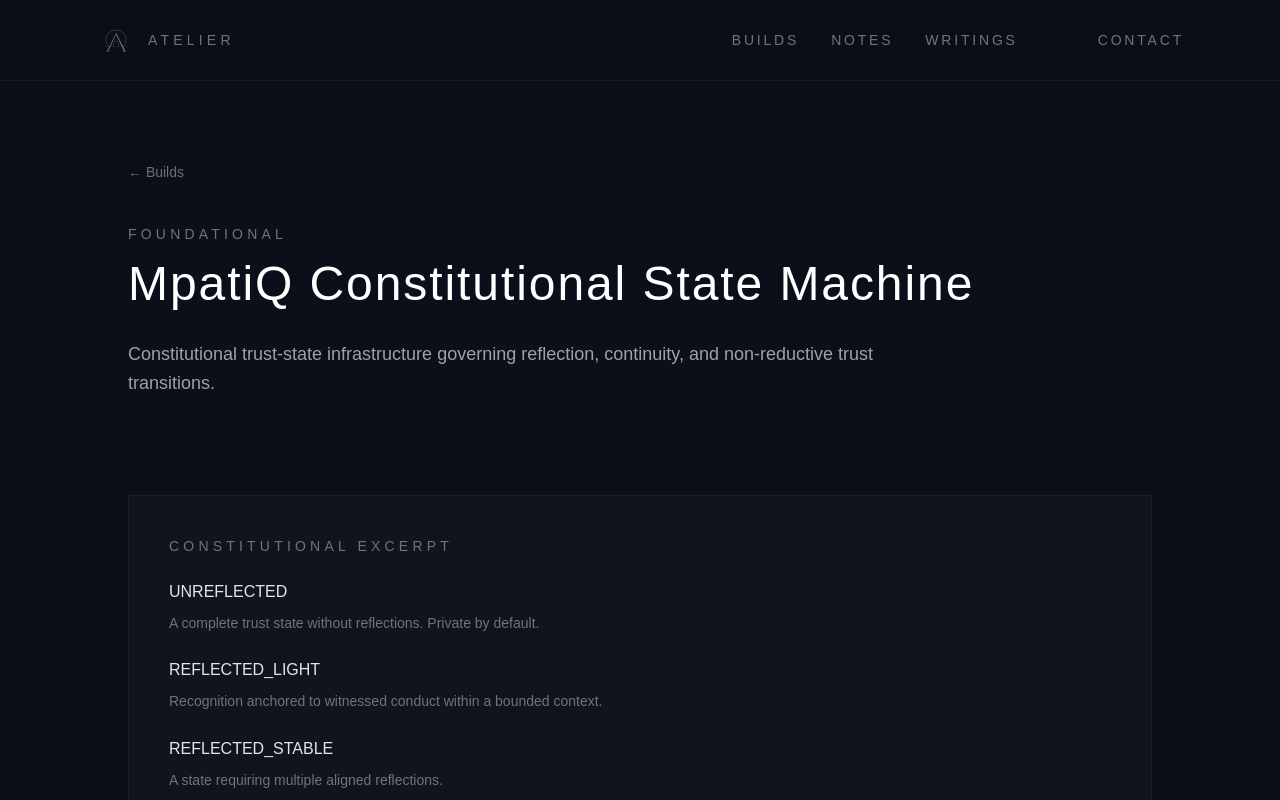
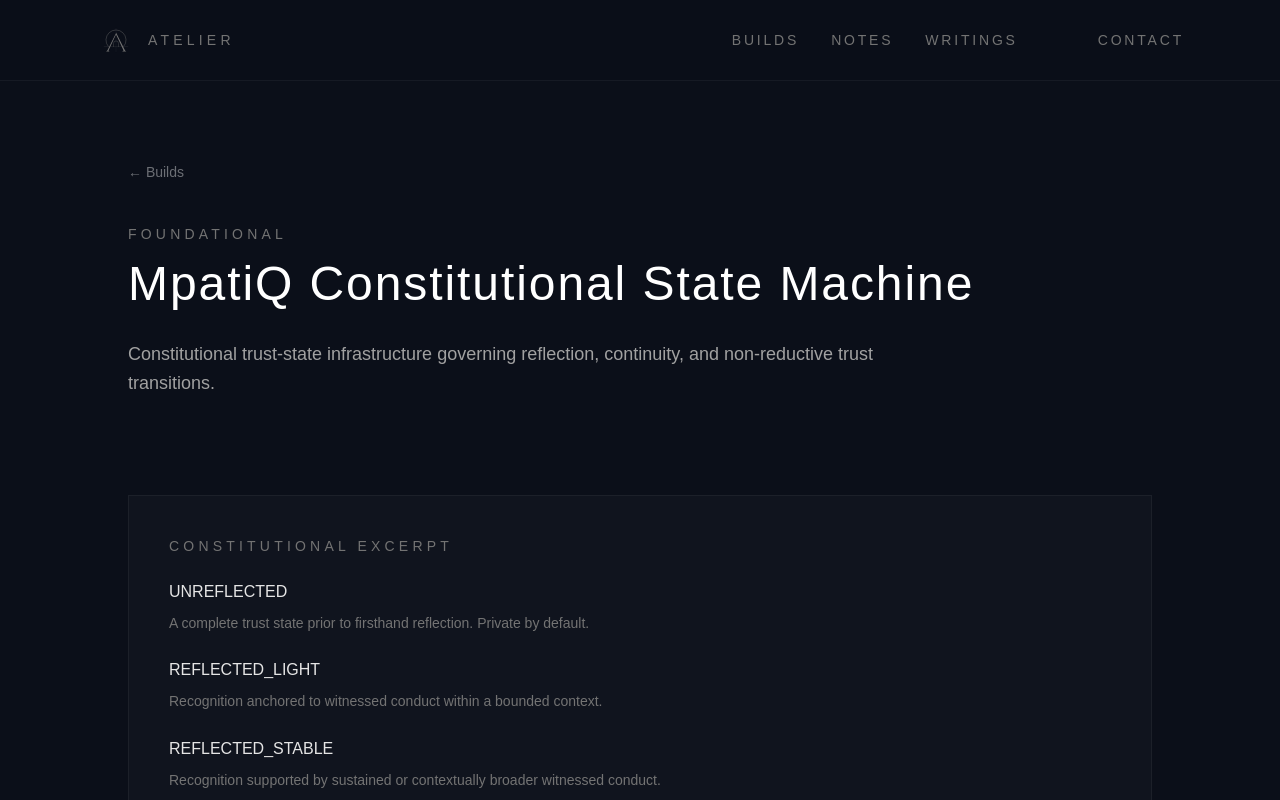
Before and after one commit to mpatiq/atelier, a Next.js app: page /builds/mpatiq-constitutional-state-machine in a window 1280 px wide. Shown: the top 800 px of the page. Built offline with nearby package versions, Linux system fonts and the light colour scheme.

Commit message:
Refine public Constitutional State Machine definitions

```diff
--- a/src/app/builds/mpatiq-constitutional-state-machine/page.tsx
+++ b/src/app/builds/mpatiq-constitutional-state-machine/page.tsx
@@ -85,7 +85,7 @@ export default function MpatiQConstitutionalStateMachine() {
               <div>
                 <h3 className="text-neutral-200">UNREFLECTED</h3>
                 <p className="mt-2 text-sm leading-relaxed text-neutral-500">
-                  A complete trust state without reflections. Private by
+                  A complete trust state prior to firsthand reflection. Private by
                   default.
                 </p>
               </div>
@@ -103,7 +103,8 @@ export default function MpatiQConstitutionalStateMachine() {
               <div>
                 <h3 className="text-neutral-200">REFLECTED_STABLE</h3>
                 <p className="mt-2 text-sm leading-relaxed text-neutral-500">
-                  A state requiring multiple aligned reflections.
+                  Recognition supported by sustained or contextually broader
+                  witnessed conduct.
                 </p>
               </div>
 
```
